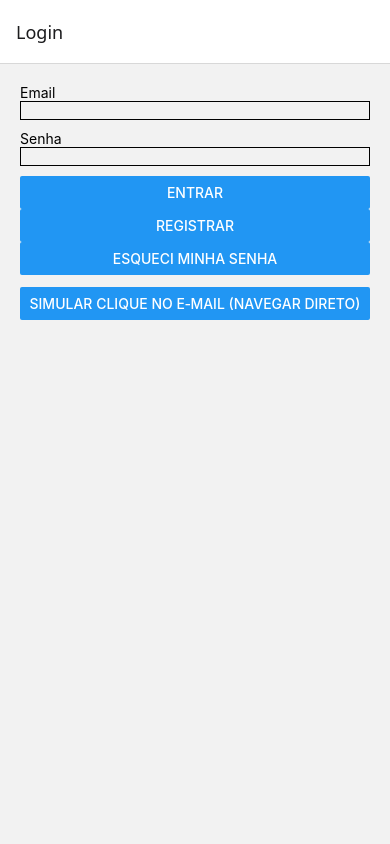
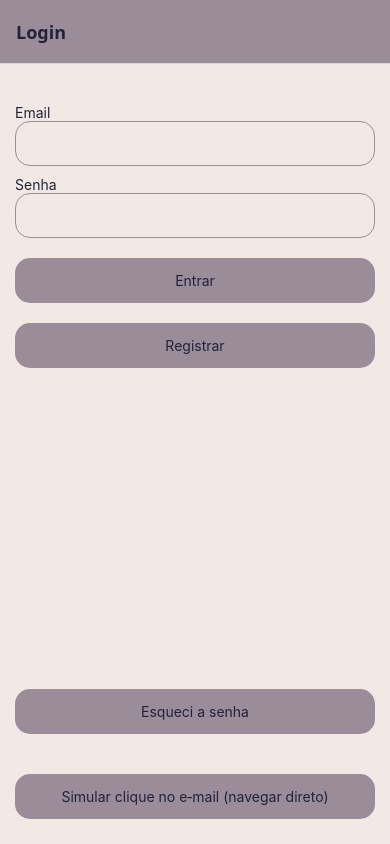
Before and after one commit to joicemqs/Frontend-app-tarefas, a React Native app: screen /Login in a window 390 px wide. Built offline with nearby package versions, Linux system fonts and the light colour scheme.

Commit message:
Alterando o estilo da tela de login

```diff
--- a/navigation/AuthStack.tsx
+++ b/navigation/AuthStack.tsx
@@ -11,8 +11,28 @@ const Stack = createNativeStackNavigator();
 export default function AuthStack() {
   return (
     <Stack.Navigator initialRouteName="Login" id={undefined}>
-      <Stack.Screen name="Login" component={LoginScreen} />
-      <Stack.Screen name="Register" component={RegisterScreen} />
+      <Stack.Screen name="Login" component={LoginScreen} options={{
+          title: 'Login',
+          headerStyle: {
+            backgroundColor: '#9A8C98',
+          },
+          headerTintColor: '#22223B',
+          headerTitleStyle: {
+            fontWeight: 'bold',
+          }
+        }}/>
+
+      <Stack.Screen name="Register" component={RegisterScreen} options={{
+          title: 'Registrar',
+          headerStyle: {
+            backgroundColor: '#9A8C98',
+          },
+          headerTintColor: '#22223B',
+          headerTitleStyle: {
+            fontWeight: 'bold',
+          }
+        }}/>
+
       <Stack.Screen name="PasswordReset" component={PasswordResetScreen} options={{ title: 'Recuperar Senha' }} />
       <Stack.Screen name="PasswordResetConfirm" component={PasswordResetConfirmScreen}
       options={{ title: 'Redefinir Senha' }}/>
--- a/screens/LoginScreen.tsx
+++ b/screens/LoginScreen.tsx
@@ -1,5 +1,5 @@
 import React, { useState, useEffect } from 'react';
-import { View, Text, TextInput, Button, Alert } from 'react-native';
+import { View, Text, TextInput, Alert, StyleSheet, TouchableOpacity,} from 'react-native';
 import { useAuth } from '../context/AuthContext';
 import { loginUser } from '../services/auth';
 
@@ -21,37 +21,89 @@ export default function LoginScreen({ navigation }) {
   const simulateEmailLink = () => {
     // Substitua pelos valores reais que aparecem no terminal
     const uid = 'Mw';
-    const token = 'cy96c0-4865b70e69f4f90cd652b4f58e79fef8';
+    const token = 'cy96u3-959143f2c3ec9cbab5f42f0d23080efc';
     navigation.navigate('PasswordResetConfirm', { uid, token });
   };
 
   return (
-    <View style={{ padding: 20 }}>
-      <Text>Email</Text>
+    <View style={styles.container}>
+      <View style={styles.containerLogin}>
+        <Text style={styles.titleText}>Email</Text>
         <TextInput
           value={email}
           onChangeText={setEmail}
           autoCapitalize="none"
-        style={{ borderWidth: 1, marginBottom: 10 }}
+          style={styles.TextInput}
         />
-      <Text>Senha</Text>
+        <Text style={styles.titleText}>Senha</Text>
         <TextInput
           value={password}
           onChangeText={setPassword}
           secureTextEntry
-        style={{ borderWidth: 1, marginBottom: 10 }}
+          style={styles.TextInput}
         />
-      <Button title="Entrar" onPress={handleLogin} />
-      <Button title="Registrar" onPress={() => navigation.navigate('Register')} />
-      <Button title="Esqueci minha senha" onPress={() => navigation.navigate('PasswordReset')} />
+        <TouchableOpacity onPress={handleLogin} style={styles.button}>
+          <Text style={styles.text}>Entrar</Text>
+        </TouchableOpacity>
 
-      {/* Botão temporário para testar deep link sem sair do app */}
-      <View style={{ marginTop: 12 }}>
-        <Button
-          title="Simular clique no e‑mail (navegar direto)"
-          onPress={simulateEmailLink}
-        />
+        <TouchableOpacity onPress={() => navigation.navigate('Register')} style={styles.button}>
+          <Text style={styles.text}>Registrar</Text>
+        </TouchableOpacity>
       </View>
+
+      <View>
+
+
+        <TouchableOpacity onPress={() => navigation.navigate('PasswordReset')} style={styles.button}>
+          <Text style={styles.text}>Esqueci a senha</Text>
+        </TouchableOpacity>
+
+        <View style={{ marginTop: 20 }}>
+          <TouchableOpacity onPress={simulateEmailLink} style={styles.button}>
+            <Text style={styles.text}>Simular clique no e‑mail (navegar direto)</Text>
+          </TouchableOpacity>
+        </View>
+      </View>
+
     </View>
   );
 }
+
+const styles = StyleSheet.create({
+  container: {
+    flex: 1,
+    padding: 15,
+    paddingTop: 40,
+    backgroundColor: '#F2E9E4',
+  },
+  containerLogin:{
+    flexDirection: 'column',
+    flex: 1,
+    alignContent: 'space-around',
+  },
+  TextInput: {
+    borderWidth: 1,
+    marginBottom: 10,
+    padding: 8,
+    borderRadius: 15,
+    height: 45,
+    borderColor: '#9A8C98'
+  },
+  button: {
+    height: 45,
+    width: '100%',
+    borderRadius: 15,
+    backgroundColor: '#9A8C98',
+    justifyContent: 'center',
+    marginBottom: 10,
+    marginTop: 10,
+  },
+  text: {
+    textAlign: 'center',
+    color: '#22223B',
+  },
+  titleText: {
+    color: '#22223B',
+  }
+
+});
```
Lines whose indentation alone changed are shown as unchanged.
